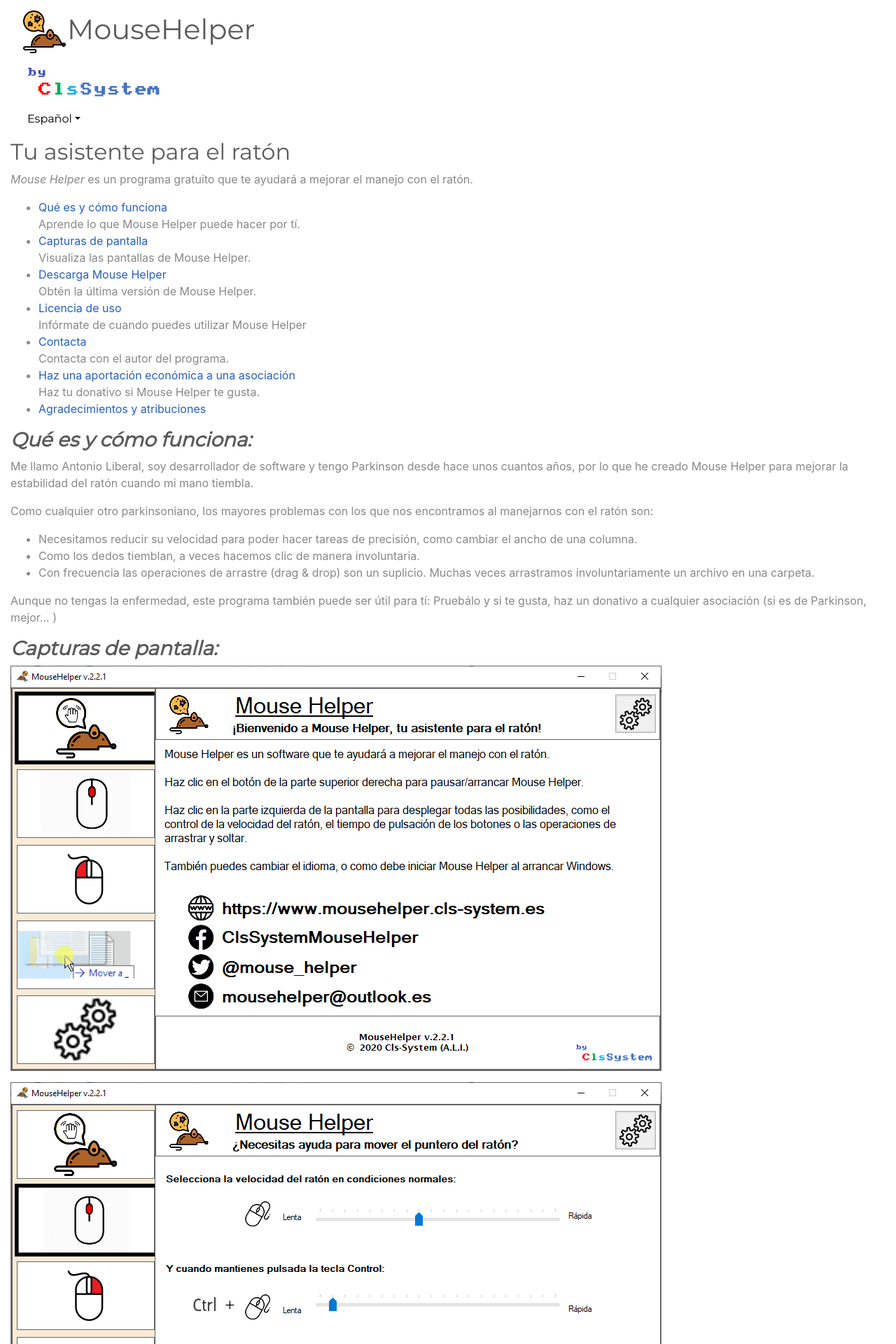
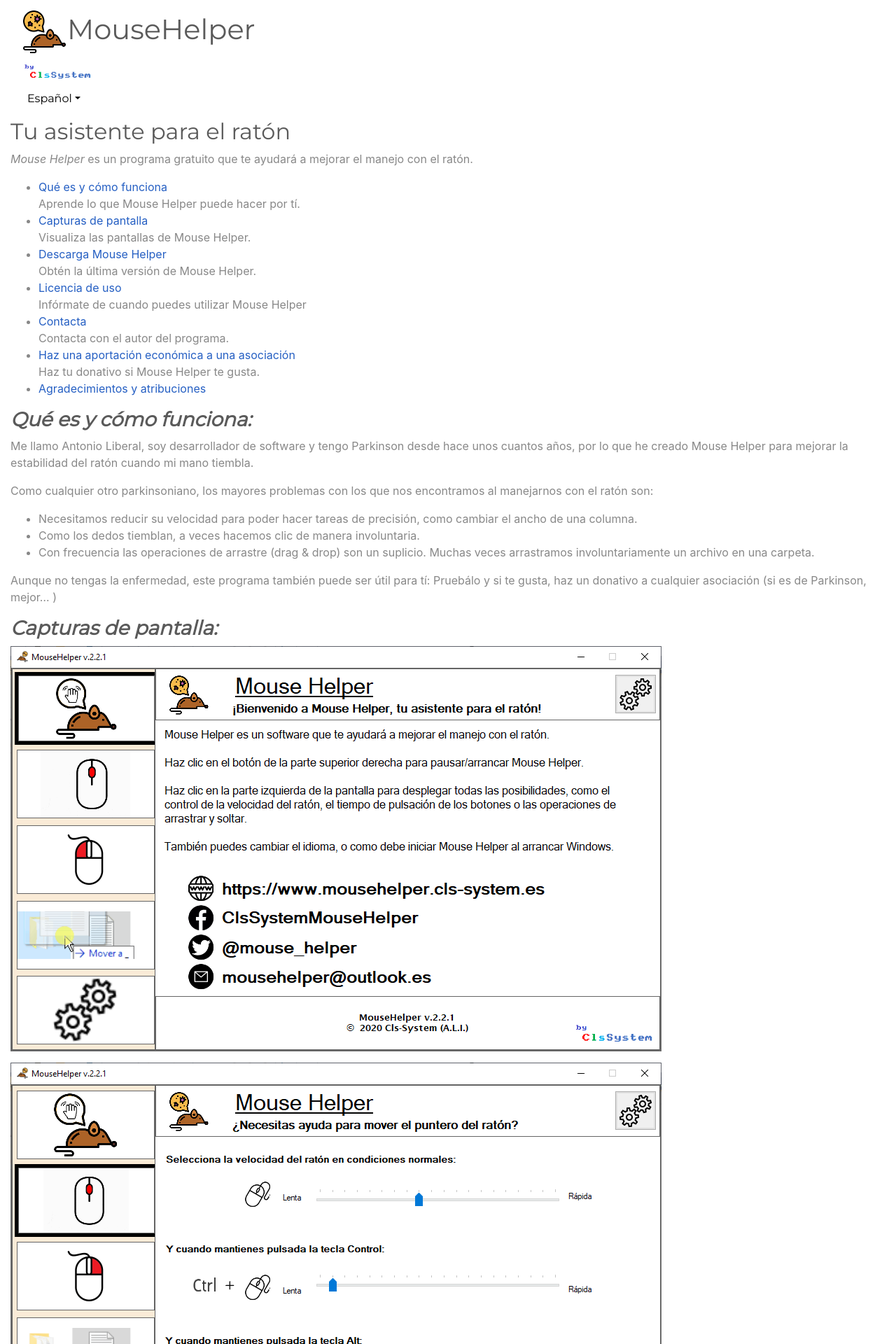
Before and after one commit to clssystem/MouseHelperWeb, a Jekyll site: the page built from index.md, in a window 1280 px wide. Shown: the top 1920 px of the page at 70% size. Built offline with Jekyll 4.4.1, drawn with Linux system fonts in a browser that asks for light colours; a style sheet for code colours, icons or effects is not loaded.

Commit message:
Logo peq

```diff
--- a/_includes/header.html
+++ b/_includes/header.html
@@ -4,7 +4,7 @@
     <div class="col">
         <a class="navbar-brand  flex-row" rel="author" href="/">
             <h1><img src="https://www.mousehelper.cls-system.es/assets/images/MouseHelper.png" alt="MouseHelper" class="img-fluid" width="65">MouseHelper</h1>
-            <img class="img-fluid" style="vertical-align:bottom" alt="Mouse Helper" width="200" src="https://www.mousehelper.cls-system.es/assets/images/byClsSystem.png">
+            <img class="img-fluid" style="vertical-align:bottom" alt="Mouse Helper" width="100" src="https://www.mousehelper.cls-system.es/assets/images/byClsSystem.png">
         </a>
     <ul class="navbar-nav mt-0 flex-row">
                 <li class="nav-item dropdown">
--- a/_includes/headerEN.html
+++ b/_includes/headerEN.html
@@ -4,7 +4,7 @@
     <div class="col">
         <a class="navbar-brand  flex-row" rel="author" href="/EN/">
             <h1><img src="https://www.mousehelper.cls-system.es/assets/images/MouseHelper.png" alt="MouseHelper" class="img-fluid" width="65">MouseHelper</h1>
-            <img class="img-fluid" style="vertical-align:bottom" alt="Mouse Helper" width="200" src="https://www.mousehelper.cls-system.es/assets/images/byClsSystem.png">
+            <img class="img-fluid" style="vertical-align:bottom" alt="Mouse Helper" width="100" src="https://www.mousehelper.cls-system.es/assets/images/byClsSystem.png">
         </a>
         <ul class="navbar-nav mt-0 flex-row">
             <li class="nav-item dropdown">
--- a/_includes/headerEU.html
+++ b/_includes/headerEU.html
@@ -4,7 +4,7 @@
     <div class="col">
         <a class="navbar-brand  flex-row" rel="author" href="/EU/">
             <h1><img src="https://www.mousehelper.cls-system.es/assets/images/MouseHelper.png" alt="MouseHelper" class="img-fluid" width="65">MouseHelper</h1>
-            <img class="img-fluid" style="vertical-align:bottom" alt="Mouse Helper" width="200" src="https://www.mousehelper.cls-system.es/assets/images/byClsSystem.png">
+            <img class="img-fluid" style="vertical-align:bottom" alt="Mouse Helper" width="100" src="https://www.mousehelper.cls-system.es/assets/images/byClsSystem.png">
         </a>
         <ul class="navbar-nav mt-0 flex-row">
             <li class="nav-item dropdown">
```
